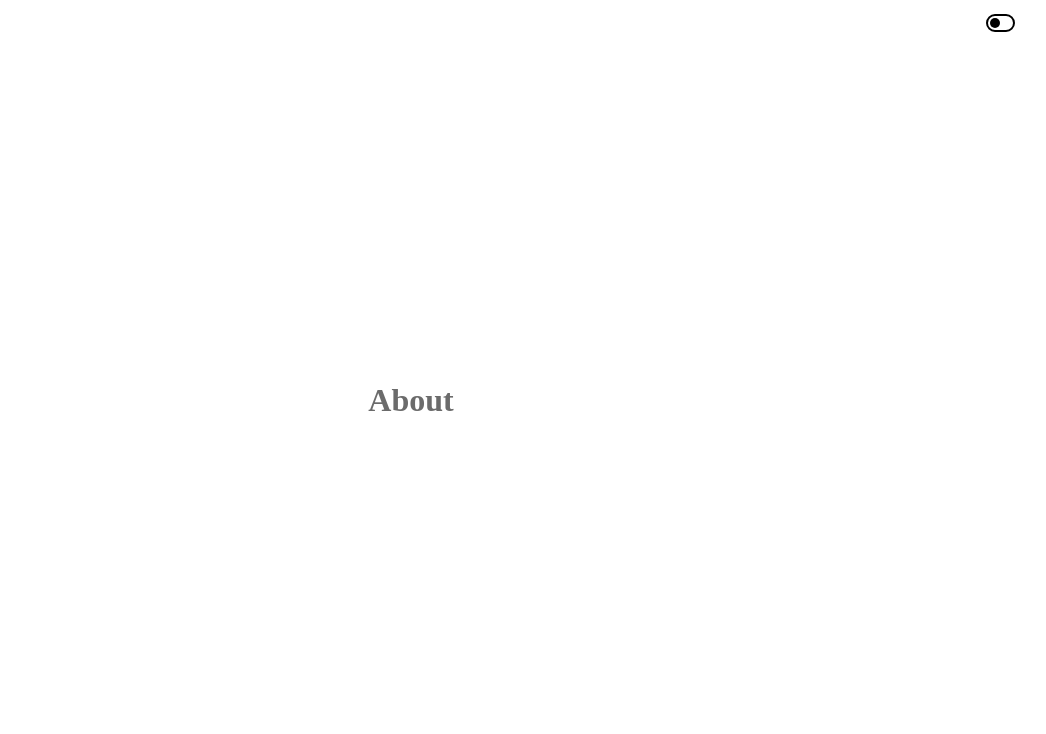
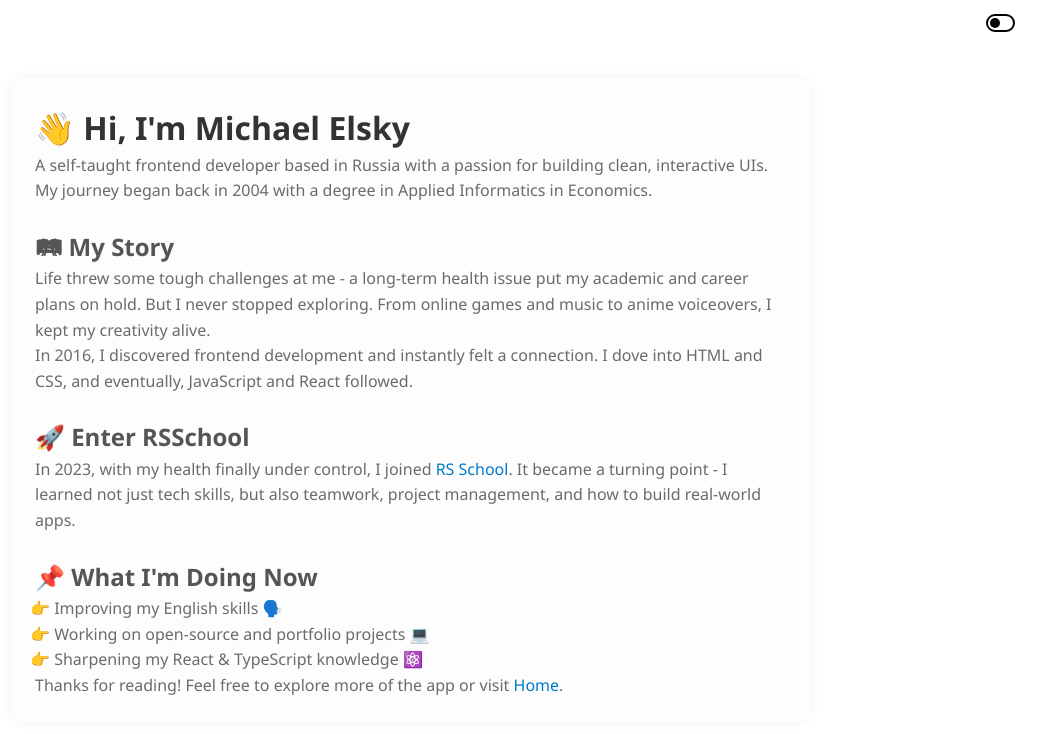
Before and after one commit to Michael5366/rs-react-app, a React (Vite) app: page /about in a window 1280 px wide. Shown: the top 734 px of the page, without its empty margins (229-1275 px from the left). Built offline with nearby package versions, Linux system fonts and the light colour scheme.

Commit message:
feat: add content to AboutPage (Mon, Jul 28, 2025 01:44 AM)

```diff
--- a/src/main.scss
+++ b/src/main.scss
@@ -21,3 +21,6 @@
 
 // GO-BACK-BUTTON
 @use './styles/GoBackButton/go-back-button.scss';
+
+// PAGES
+@use './styles/Pages/About/about.scss';
--- a/src/pages/AboutPage/AboutPage.tsx
+++ b/src/pages/AboutPage/AboutPage.tsx
@@ -1,5 +1,65 @@
+import { Link } from 'react-router-dom';
+
 const AboutPage = () => {
-  return <h1>About</h1>;
+  return (
+    <div className="app__about">
+      <section className="about__intro">
+        <h1>👋 Hi, I&apos;m Michael Elsky</h1>
+        <p>
+          A self-taught frontend developer based in Russia with a passion for
+          building clean, interactive UIs. My journey began back in 2004 with a
+          degree in Applied Informatics in Economics.
+        </p>
+      </section>
+
+      <section className="about__story">
+        <h2>🛤 My Story</h2>
+        <p>
+          Life threw some tough challenges at me - a long-term health issue put
+          my academic and career plans on hold. But I never stopped exploring.
+          From online games and music to anime voiceovers, I kept my creativity
+          alive.
+        </p>
+        <p>
+          In 2016, I discovered frontend development and instantly felt a
+          connection. I dove into HTML and CSS, and eventually, JavaScript and
+          React followed.
+        </p>
+      </section>
+
+      <section className="about__rss">
+        <h2>🚀 Enter RSSchool</h2>
+        <p>
+          In 2023, with my health finally under control, I joined{' '}
+          <a
+            href="https://rs.school/"
+            target="_blank"
+            rel="noopener noreferrer"
+          >
+            RS School
+          </a>
+          . It became a turning point - I learned not just tech skills, but also
+          teamwork, project management, and how to build real-world apps.
+        </p>
+      </section>
+
+      <section className="about__now">
+        <h2>📌 What I&apos;m Doing Now</h2>
+        <ul>
+          <li>Improving my English skills 🗣️</li>
+          <li>Working on open-source and portfolio projects 💻</li>
+          <li>Sharpening my React & TypeScript knowledge ⚛️</li>
+        </ul>
+      </section>
+
+      <footer className="about__footer">
+        <p>
+          Thanks for reading! Feel free to explore more of the app or visit{' '}
+          <Link to="/">Home</Link>.
+        </p>
+      </footer>
+    </div>
+  );
 };
 
 export default AboutPage;
--- a/src/pages/HomePgae/HomePgae.tsx
+++ b/src/pages/HomePgae/HomePgae.tsx
@@ -1,5 +1,5 @@
 import { useEffect } from 'react';
-import { useSearchParams } from 'react-router-dom';
+import { Link, useSearchParams } from 'react-router-dom';
 import LeftPanel from '../../components/CardList/LeftPanel/LeftPanel';
 import Main from '../../components/Main/Main';
 import SearchForm from '../../components/Search/Form';
@@ -35,6 +35,15 @@ const HomePage = () => {
 
   return (
     <Main>
+      <header>
+        <nav>
+          <ul>
+            <li>
+              <Link to="/about">About</Link>
+            </li>
+          </ul>
+        </nav>
+      </header>
       <SearchForm
         value={searchTerm ?? ''}
         onSearch={handleFormSearch}
--- /dev/null
+++ b/src/styles/Pages/About/about.scss
@@ -0,0 +1,34 @@
+.app__about {
+  max-width: 800px;
+  margin: 2rem auto;
+  padding: 1.5rem;
+  line-height: 1.6;
+  font-family: 'Segoe UI', Tahoma, Geneva, Verdana, sans-serif;
+  background-color: #fdfdfd;
+  border-radius: 12px;
+  box-shadow: 0 0 12px rgba(0, 0, 0, 0.05);
+}
+
+.app__about h1 {
+  font-size: 2rem;
+  color: #333;
+}
+
+.app__about h2 {
+  margin-top: 1.5rem;
+  color: #555;
+}
+
+.app__about a {
+  color: #007acc;
+  text-decoration: none;
+}
+
+.app__about a:hover {
+  text-decoration: underline;
+}
+
+.about__now ul {
+  padding-left: 1.2rem;
+  list-style-type: '👉 ';
+}
```
